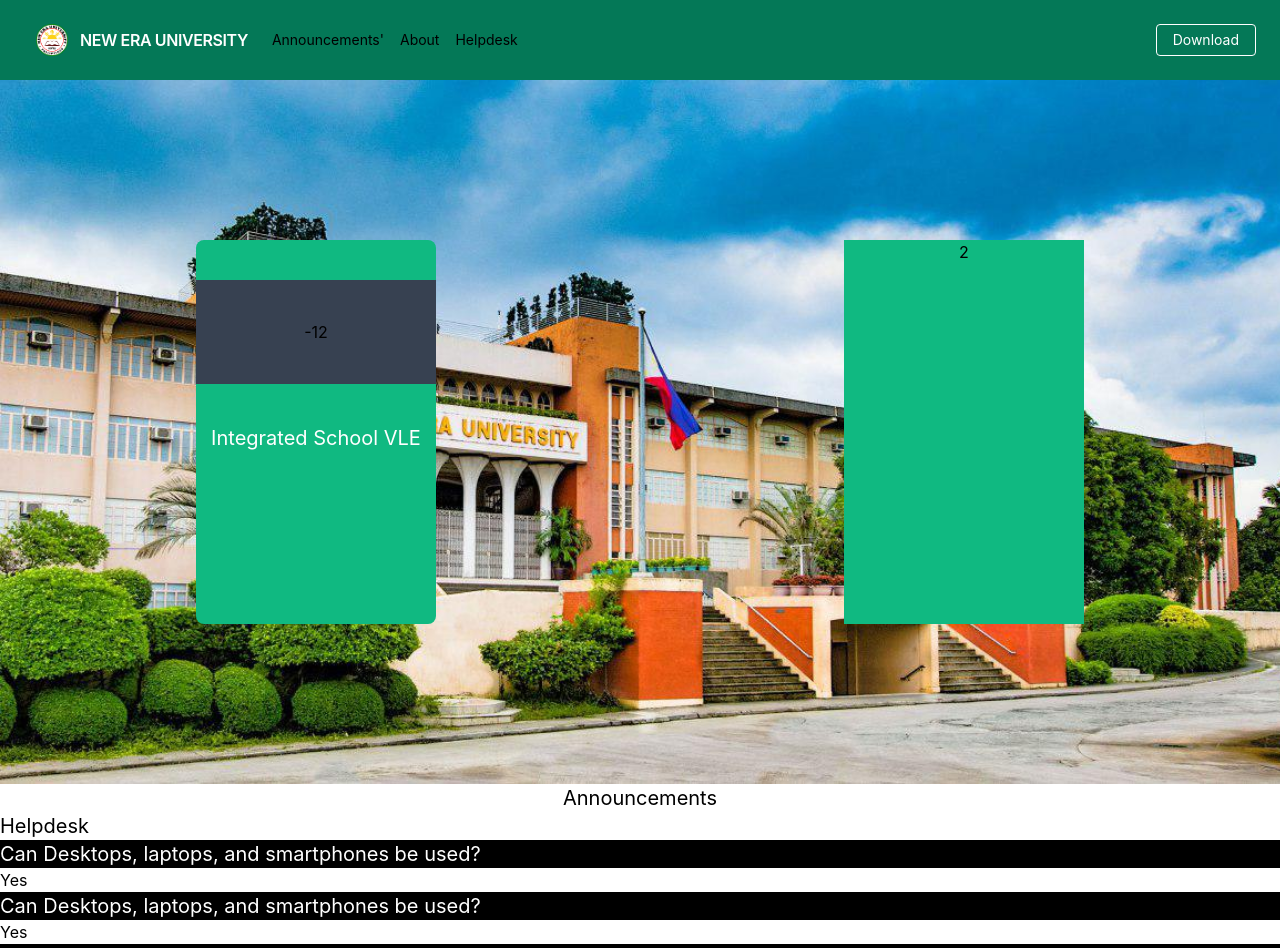
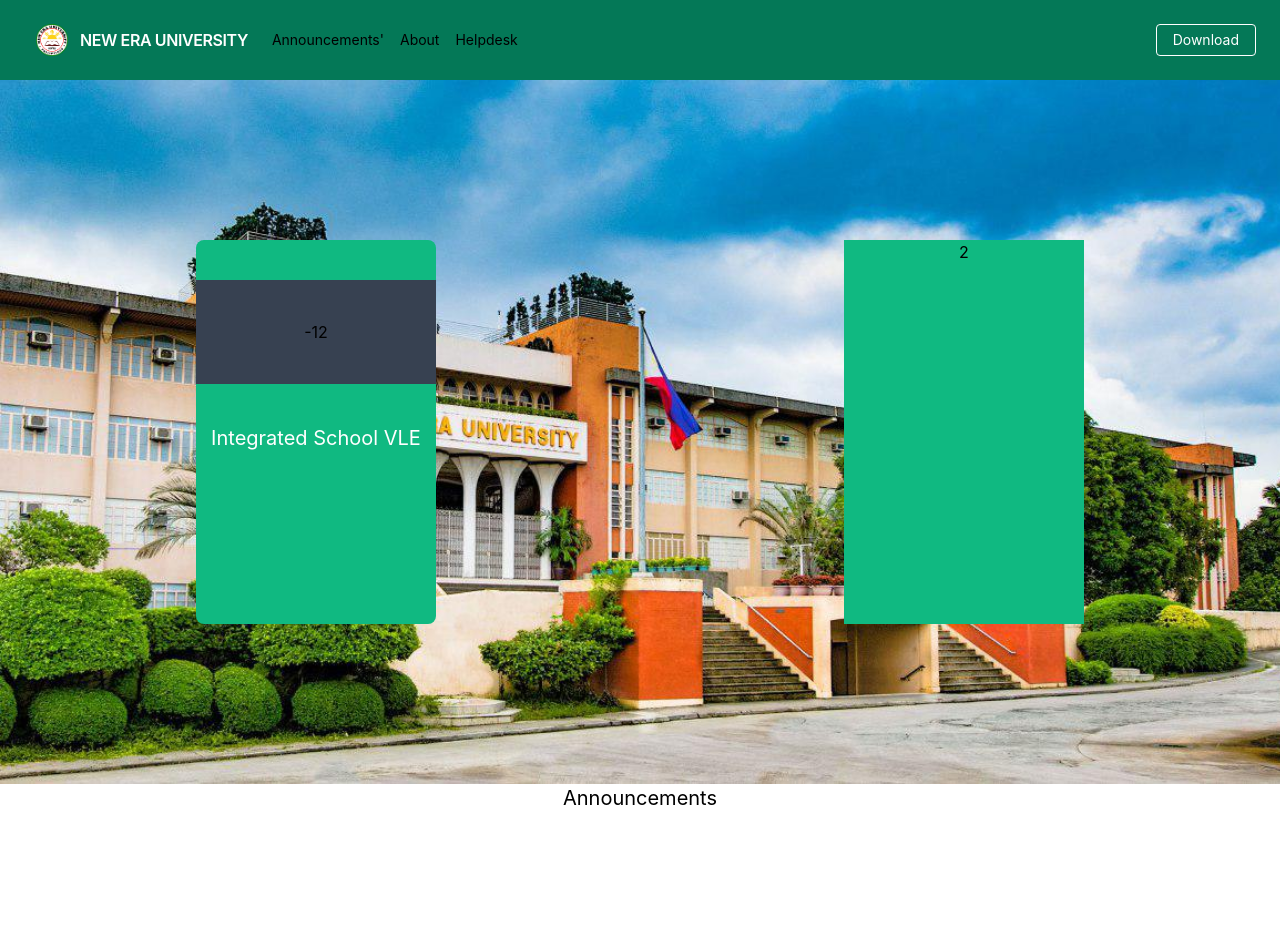
Before and after one commit to karl-evalle/nextjsvle, a Next.js app: page / in a window 1280 px wide. Shown: the top 948 px of the page. After the commit the page ends 812 px from the top, so only its background shows below. Built offline with nearby package versions, Linux system fonts and the light colour scheme.

Commit message:
removedaccordion

```diff
--- a/components/AccorData.js
+++ /dev/null
@@ -1,14 +0,0 @@
-export const AccorData = [
-    {
-        question: 'Can Desktops, laptops, and smartphones be used?',
-        answer: 'Yes'
-    },
-    {
-        question: 'Can Desktops, laptops, and smartphones be used?',
-        answer: 'Yes'
-    },
-    {
-        question: 'Can Desktops, laptops, and smartphones be used?',
-        answer: 'Yes'
-    }
-]
--- a/components/Accordion.js
+++ /dev/null
@@ -1,21 +0,0 @@
-import React from 'react'
-import { AccorData } from './AccorData'
-
-const Accordion = () => {
-    return (
-        <div>
-            <div className="container">
-                {AccorData.map((item,index) => {
-                    return (
-                        <>
-                            <h1 className=" text-bold text-xl bg-black text-white">{item.question}</h1>
-                            <p>{item.answer}</p>
-                        </>
-                    )
-                }) }
-            </div>
-        </div>
-    )
-}
-
-export default Accordion
--- a/pages/helpdesk.js
+++ /dev/null
@@ -1,13 +0,0 @@
-import React from 'react'
-
-const helpdesk = () => {
-    return (
-        <div>
-        <div className="text-xl text-bold">
-            <h1>Helpdesk</h1>
-            </div>
-            </div>
-    )
-}
-
-export default helpdesk
--- a/pages/index.js
+++ b/pages/index.js
@@ -4,8 +4,7 @@ import styles from '../styles/Home.module.css'
 import Navbar from '../components/Navbar'
 import Mainsection from './mainsection'
 import Announcements from './announcements'
-import Helpdesk from './helpdesk'
-import Accordion from '../components/Accordion'
+
 
 export default function Home() {
   return (
@@ -18,8 +17,7 @@ export default function Home() {
       <Navbar/>
       <Mainsection/>
       <Announcements/>
-      <Helpdesk/>
-     <Accordion/>
+
 
     </div>
   )
```
